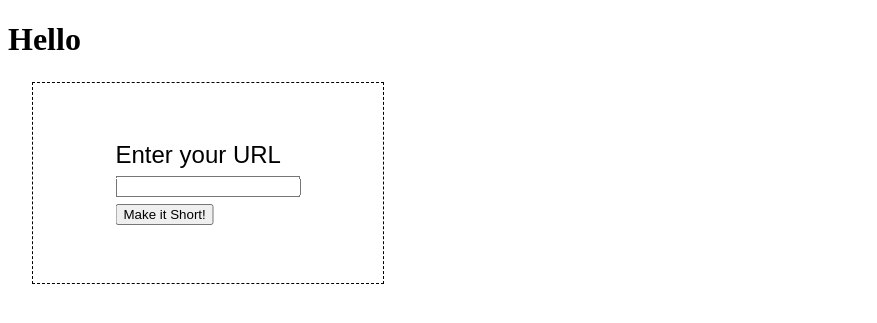
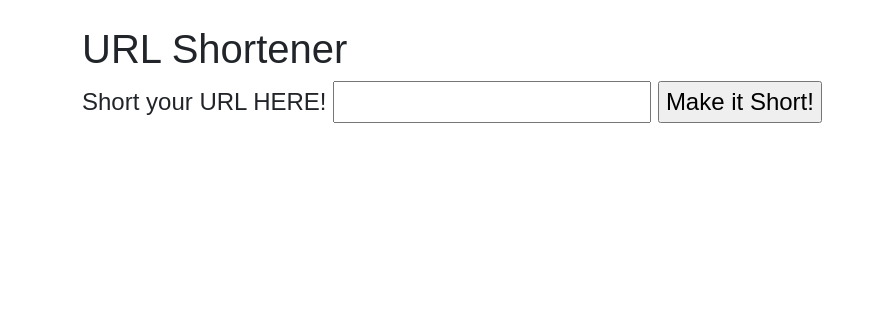
Before and after one commit to Cognitus-Automata/url-shortener, a Flask app: page / in a window 1280 px wide. Shown: the top 323 px of the page, without its empty margins (0-877 px from the left). Run offline with Flask 3, Linux system fonts and the light colour scheme.

Commit message:
Refractor

```diff
--- /dev/null
+++ b/backend/database.py
@@ -0,0 +1 @@
+from flask_sqlalchemy import SQLAlchemy
--- a/static/css/styles.css
+++ b/css/styles.css
@@ -1,5 +1,6 @@
 *{
     box-sizing: border-box;
+
 }
 
 .container {
@@ -11,6 +12,8 @@
     outline: dashed 1px black;
     /* Setup */
     position: relative;
+    border: none;
+    outline: none;
 }
 .content {
     /* Center vertically and horizontally */
--- a/main.py
+++ b/main.py
@@ -1,11 +1,30 @@
-from flask import Flask, render_template, url_for
+from flask import Flask
+from flask_sqlalchemy import SQLAlchemy
+from backend.manager import create_schema
+from flask import render_template
 
+# initialize the app with the extension
+# create the app
 app = Flask(__name__)
+# configure the SQLite database, relative to the app instance folder
+app.config["SQLALCHEMY_DATABASE_URI"] = "sqlite:///database.db"
 
-@app.route('/')
-def index():
-    return render_template('index.html')
+db = SQLAlchemy()
 
-# Main
 if __name__ == '__main__':
+
+    db.init_app(app)
+    # Routes
+    create_schema(app, db)
+    import backend.models as models
+    Entry = models.Entry
+
+    @app.route('/')
+    def index():
+        return render_template('index.html')
+
+    @app.route('/getshort',methods=['POST'])
+    def shortener():
+        return render_template('getShort.html')
+
     app.run(debug=True)
--- a/templates/base.html
+++ b/templates/base.html
@@ -6,6 +6,7 @@
     <meta http-equiv="X-UA-Compatible" content="IE=edge">
     <meta name="viewport" content="width=device-width, initial-scale=1.0">
     <link rel="stylesheet" href="{{ url_for('static', filename='css/styles.css' ) }}">
+    <link href="https://cdn.jsdelivr.net/npm/bootstrap@5.3.0-alpha3/dist/css/bootstrap.min.css" rel="stylesheet" integrity="sha384-KK94CHFLLe+nY2dmCWGMq91rCGa5gtU4mk92HdvYe+M/SXH301p5ILy+dN9+nJOZ" crossorigin="anonymous">
     {% block head %} {% endblock %}
 </head>
 <body>
--- a/templates/index.html
+++ b/templates/index.html
@@ -5,18 +5,16 @@
 {% endblock %}
 
 {% block body %}
-<h1> Hello </h1>
 <div class="container">
-  <div class="content">
+  <h1> URL Shortener </h1>
+  <div class="mb-3">
 
-    <form action="" method="post" >
+    <form action="/getshort" method="post" >
       <div class="input">
 
-        <label for="" class="url">Enter your URL</label>
+        <label for="" class="url">Short your URL HERE!</label>
         <input type="text" class="url" name="url">
-      </div>
-      <div class="submit">
-        <input type="submit" value="Make it Short!">
+        <input type="submit" value="Make it Short!" onclick="" >
       </div>
     </form>
   </div>
```
Also changed, not shown: backend/manager.py (added, +10 -0 lines), backend/models.py (added, +7 -0 lines), backend/routes.py (added, +12 -0 lines), templates/getShort.html (added, +15 -0 lines), backend/__init__.py (added), instance/database.db (added), 1 other file.
